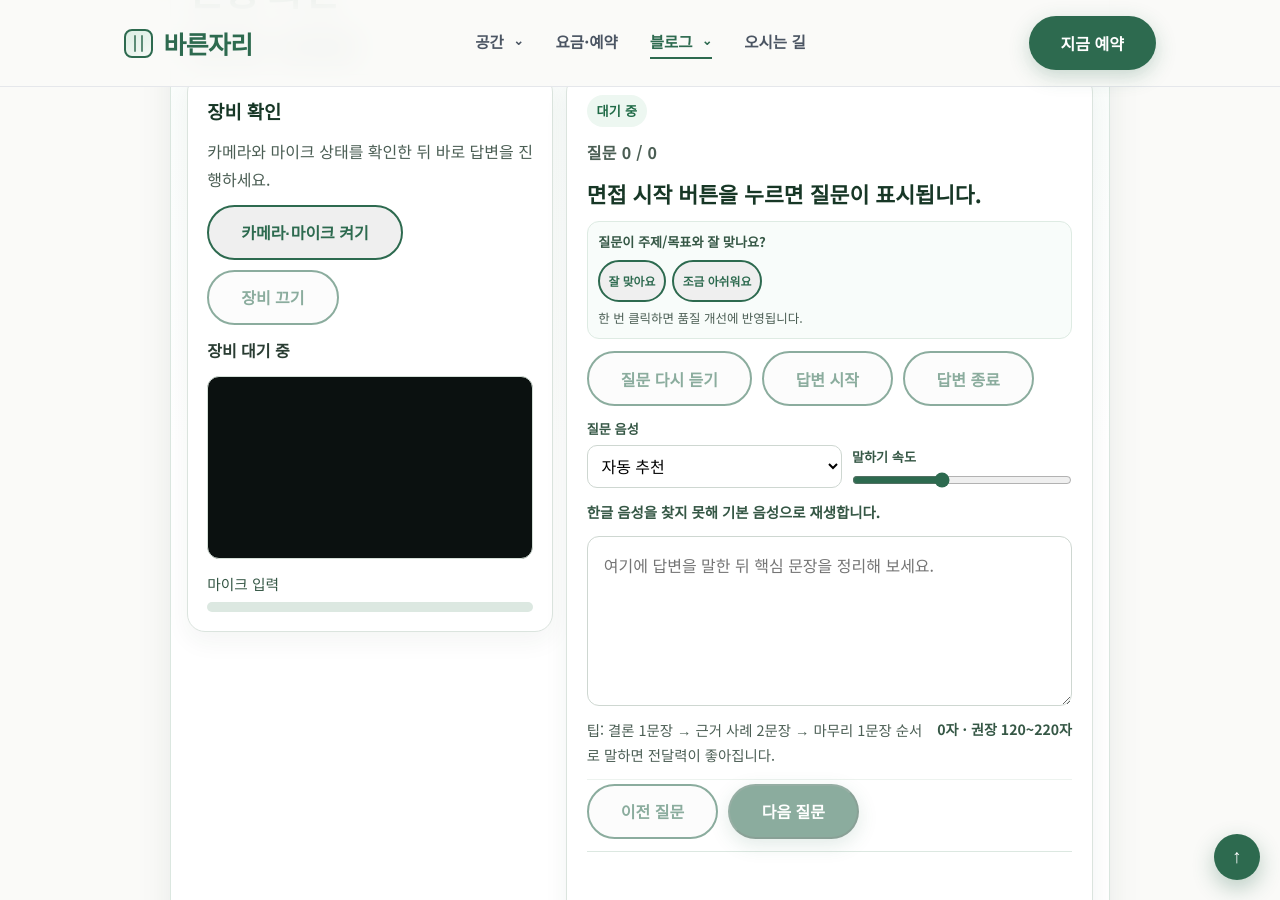
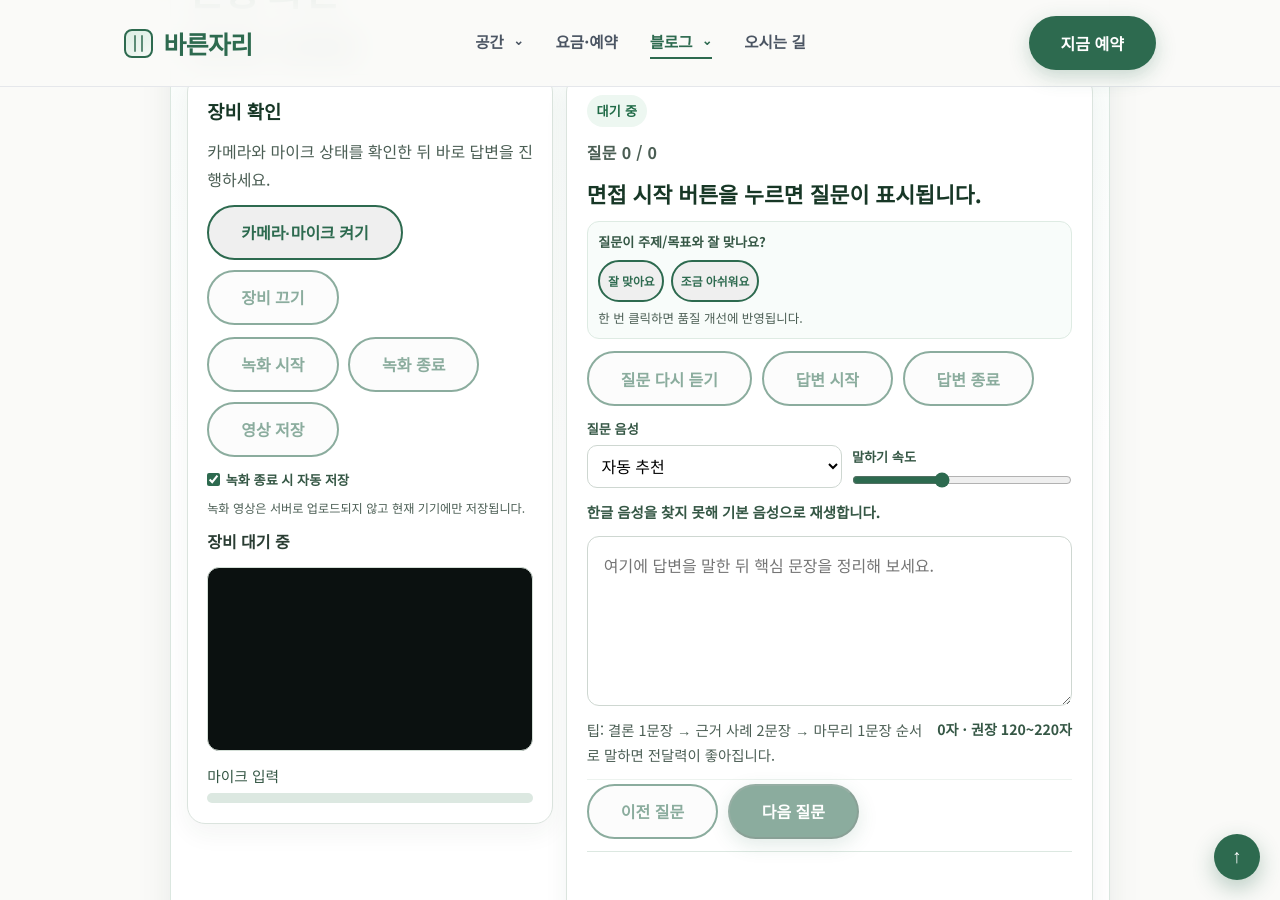
Before and after one commit to bareunspace/blog, a Jekyll site: the page built from ai-interview/index.html, in a window 1280 px wide and 900 px high, scrolled down 1330 px. Built offline with Jekyll 4.4.1, drawn with Linux system fonts in a browser that asks for light colours; some of the changed lines change nothing that is shown.

Commit message:
Add local-only video recording controls for interview demo

```diff
--- a/ai-interview/index.html
+++ b/ai-interview/index.html
@@ -93,6 +93,16 @@ script_version: 20260806-24
           <button type="button" class="btn-outline" data-aii-device-start>카메라·마이크 켜기</button>
           <button type="button" class="btn-outline" data-aii-device-stop disabled>장비 끄기</button>
         </div>
+        <div class="aii-actions">
+          <button type="button" class="btn-outline" data-aii-record-start disabled>녹화 시작</button>
+          <button type="button" class="btn-outline" data-aii-record-stop disabled>녹화 종료</button>
+          <button type="button" class="btn-outline" data-aii-record-download disabled>영상 저장</button>
+        </div>
+        <label class="aii-record-pref">
+          <input type="checkbox" data-aii-record-autosave checked />
+          녹화 종료 시 자동 저장
+        </label>
+        <p class="aii-record-note">녹화 영상은 서버로 업로드되지 않고 현재 기기에만 저장됩니다.</p>
         <p class="aii-device-status" data-aii-device-status>장비 대기 중</p>
         <video class="aii-video" data-aii-video playsinline autoplay muted></video>
         <div class="aii-meter-wrap" aria-label="마이크 입력 레벨">
@@ -231,6 +241,9 @@ script_version: 20260806-24
   .aii-device-copy { margin: 0; color: #4b5e54; }
   .aii-device-status { margin: 0; font-weight: 700; color: #2a3d33; }
   .aii-device-card .aii-actions { align-items: flex-start; }
+  .aii-record-pref { display: inline-flex; align-items: center; gap: .35rem; color: #355745; font-size: .82rem; font-weight: 600; }
+  .aii-record-pref input[type='checkbox'] { accent-color: #2d6a4f; }
+  .aii-record-note { margin: -0.2rem 0 0; color: #4b5e54; font-size: .76rem; line-height: 1.35; }
   .aii-video { width: 100%; max-width: 760px; border-radius: 12px; border: 1px solid #d4dfd7; background: #0b1110; aspect-ratio: 16 / 9; object-fit: cover; }
   .aii-meter-wrap { display: grid; gap: .35rem; color: #355745; font-size: .92rem; }
   .aii-meter-track { width: 100%; max-width: 760px; height: 10px; border-radius: 999px; background: #dce8e1; overflow: hidden; }
@@ -241,7 +254,7 @@ script_version: 20260806-24
   .aii-question-fit { border: 1px solid #deebe3; border-radius: 12px; padding: .55rem .65rem; background: #f8fcfa; display: grid; gap: .4rem; }
   .aii-question-fit-label { margin: 0; color: #355745; font-size: .82rem; font-weight: 700; }
   .aii-question-fit-actions { display: flex; gap: .42rem; flex-wrap: wrap; }
-  .aii-question-fit-actions .btn-outline { min-height: 30px; padding: .24rem .52rem; font-size: .74rem; }
+  .aii-question-fit-actions .btn-outline { min-height: 26px; padding: .16rem .48rem; font-size: .74rem; }
   .aii-question-fit-actions .btn-outline.is-selected { background: #1f6a46; color: #fff; border-color: #1f6a46; }
   .aii-question-fit-status { margin: 0; color: #4b5e54; font-size: .78rem; }
   .aii-voice-status { margin: 0; color: #355745; font-size: .9rem; font-weight: 700; }
@@ -392,11 +405,15 @@ script_version: 20260806-24
     const openWindowButton = document.querySelector('[data-aii-open-window]');
     const deviceStartButton = document.querySelector('[data-aii-device-start]');
     const deviceStopButton = document.querySelector('[data-aii-device-stop]');
+    const recordStartButton = document.querySelector('[data-aii-record-start]');
+    const recordStopButton = document.querySelector('[data-aii-record-stop]');
+    const recordDownloadButton = document.querySelector('[data-aii-record-download]');
+    const recordAutoSaveNode = document.querySelector('[data-aii-record-autosave]');
     const deviceStatusNode = document.querySelector('[data-aii-device-status]');
     const videoNode = document.querySelector('[data-aii-video]');
     const meterFillNode = document.querySelector('[data-aii-meter-fill]');
 
-    if (!form || !questionNode || !questionFitYesButton || !questionFitNoButton || !questionFitStatusNode || !progressNode || !answerNode || !nextButton || !prevButton || !resetButton || !speakQuestionButton || !answerStartButton || !answerStopButton || !voiceSelectNode || !voiceRateNode || !voiceStatusNode || !stageNode || !answerCountNode || !resultNode || !resultListNode || !restartButton || !feedbackNode || !feedbackStatusNode || !feedbackSummaryNode || !feedbackStrengthsNode || !feedbackImprovementsNode || !feedbackNextQuestionsNode || !feedbackQuestionReviewsNode || !scoreClarityNode || !scoreSpecificityNode || !scoreStructureNode || !scoreOverallNode || !practiceModeNode || !interviewTypeNode || !interviewTypeLabelNode || !companyLabelNode || !roleLabelNode || !companyInputNode || !roleInputNode || !focusToggleButton || !openWindowButton || !deviceStartButton || !deviceStopButton || !deviceStatusNode || !videoNode || !meterFillNode) {
+    if (!form || !questionNode || !questionFitYesButton || !questionFitNoButton || !questionFitStatusNode || !progressNode || !answerNode || !nextButton || !prevButton || !resetButton || !speakQuestionButton || !answerStartButton || !answerStopButton || !voiceSelectNode || !voiceRateNode || !voiceStatusNode || !stageNode || !answerCountNode || !resultNode || !resultListNode || !restartButton || !feedbackNode || !feedbackStatusNode || !feedbackSummaryNode || !feedbackStrengthsNode || !feedbackImprovementsNode || !feedbackNextQuestionsNode || !feedbackQuestionReviewsNode || !scoreClarityNode || !scoreSpecificityNode || !scoreStructureNode || !scoreOverallNode || !practiceModeNode || !interviewTypeNode || !interviewTypeLabelNode || !companyLabelNode || !roleLabelNode || !companyInputNode || !roleInputNode || !focusToggleButton || !openWindowButton || !deviceStartButton || !deviceStopButton || !recordStartButton || !recordStopButton || !recordDownloadButton || !recordAutoSaveNode || !deviceStatusNode || !videoNode || !meterFillNode) {
       return;
     }
 
@@ -641,6 +658,9 @@ script_version: 20260806-24
       index: -1
     };
     let mediaStream = null;
+    let mediaRecorder = null;
+    let recordingChunks = [];
+    let recordedBlob = null;
     let audioContext = null;
     let analyserNode = null;
     let meterAnimation = null;
@@ -697,6 +717,98 @@ script_version: 20260806-24
 
     const setDeviceStatus = (message) => {
       deviceStatusNode.textContent = message;
+    };
+
+    const getRecordingMimeType = () => {
+      if (typeof MediaRecorder === 'undefined' || typeof MediaRecorder.isTypeSupported !== 'function') {
+        return '';
+      }
+      const candidates = [
+        'video/webm;codecs=vp9,opus',
+        'video/webm;codecs=vp8,opus',
+        'video/webm',
+        'video/mp4'
+      ];
+      return candidates.find((type) => MediaRecorder.isTypeSupported(type)) || '';
+    };
+
+    const updateRecordingButtons = () => {
+      const hasStream = Boolean(mediaStream);
+      const isRecording = Boolean(mediaRecorder && mediaRecorder.state === 'recording');
+      recordStartButton.disabled = !hasStream || isRecording;
+      recordStopButton.disabled = !hasStream || !isRecording;
+      recordDownloadButton.disabled = !(recordedBlob instanceof Blob);
+    };
+
+    const downloadRecordedVideo = () => {
+      if (!(recordedBlob instanceof Blob)) {
+        return;
+      }
+      const ext = recordedBlob.type.includes('mp4') ? 'mp4' : 'webm';
+      const stamp = new Date().toISOString().replace(/[:.]/g, '-');
+      const fileName = `ai-interview-recording-${stamp}.${ext}`;
+      const url = URL.createObjectURL(recordedBlob);
+      const anchor = document.createElement('a');
+      anchor.href = url;
+      anchor.download = fileName;
+      document.body.appendChild(anchor);
+      anchor.click();
+      document.body.removeChild(anchor);
+      window.setTimeout(() => URL.revokeObjectURL(url), 1500);
+    };
+
+    const stopRecording = () => {
+      if (!mediaRecorder || mediaRecorder.state !== 'recording') {
+        return;
+      }
+      mediaRecorder.stop();
+      setDeviceStatus('녹화를 종료하는 중입니다...');
+      updateRecordingButtons();
+    };
+
+    const startRecording = () => {
+      if (!mediaStream || (mediaRecorder && mediaRecorder.state === 'recording')) {
+        return;
+      }
+      if (typeof MediaRecorder === 'undefined') {
+        setDeviceStatus('이 브라우저는 영상 녹화를 지원하지 않습니다.');
+        return;
+      }
+
+      try {
+        recordedBlob = null;
+        recordingChunks = [];
+        const mimeType = getRecordingMimeType();
+        mediaRecorder = mimeType
+          ? new MediaRecorder(mediaStream, { mimeType })
+          : new MediaRecorder(mediaStream);
+
+        mediaRecorder.ondataavailable = (event) => {
+          if (event.data && event.data.size > 0) {
+            recordingChunks.push(event.data);
+          }
+        };
+        mediaRecorder.onstop = () => {
+          recordedBlob = recordingChunks.length > 0
+            ? new Blob(recordingChunks, { type: mediaRecorder?.mimeType || 'video/webm' })
+            : null;
+          recordingChunks = [];
+          setDeviceStatus(recordedBlob ? '녹화가 완료되었습니다. 저장 버튼으로 다운로드하세요.' : '녹화 데이터가 없어 저장할 수 없습니다.');
+          updateRecordingButtons();
+          if (recordedBlob && recordAutoSaveNode.checked) {
+            downloadRecordedVideo();
+          }
+        };
+
+        mediaRecorder.start(200);
+        setDeviceStatus('녹화 중... 면접 화면이 로컬 영상으로 저장됩니다.');
+        updateRecordingButtons();
+      } catch (_error) {
+        setDeviceStatus('녹화를 시작하지 못했습니다. 브라우저 권한/코덱을 확인해 주세요.');
+        mediaRecorder = null;
+        recordingChunks = [];
+        updateRecordingButtons();
+      }
     };
 
     const setVoiceStatus = (message) => {
@@ -1922,6 +2034,12 @@ script_version: 20260806-24
     };
 
     const stopDevice = () => {
+      if (mediaRecorder && mediaRecorder.state === 'recording') {
+        mediaRecorder.stop();
+      }
+      mediaRecorder = null;
+      recordingChunks = [];
+      recordedBlob = null;
       if (meterAnimation) {
         cancelAnimationFrame(meterAnimation);
         meterAnimation = null;
@@ -1940,6 +2058,7 @@ script_version: 20260806-24
       deviceStartButton.disabled = false;
       deviceStopButton.disabled = true;
       setDeviceStatus('장비 대기 중');
+      updateRecordingButtons();
     };
 
     const startMeter = () => {
@@ -1991,6 +2110,7 @@ script_version: 20260806-24
         deviceStartButton.disabled = true;
         deviceStopButton.disabled = false;
         setDeviceStatus('카메라·마이크 연결 완료');
+        updateRecordingButtons();
       } catch (error) {
         stopDevice();
         setDeviceStatus('장비 권한이 필요합니다. 브라우저에서 카메라/마이크를 허용해 주세요.');
@@ -2336,6 +2456,9 @@ script_version: 20260806-24
 
     deviceStartButton.addEventListener('click', startDevice);
     deviceStopButton.addEventListener('click', stopDevice);
+    recordStartButton.addEventListener('click', startRecording);
+    recordStopButton.addEventListener('click', stopRecording);
+    recordDownloadButton.addEventListener('click', downloadRecordedVideo);
     window.addEventListener('beforeunload', () => {
       stopAnswerListening();
       if (window.speechSynthesis) {
@@ -2361,6 +2484,7 @@ script_version: 20260806-24
     renderInterviewTypeOptionsByMode('인성면접');
     syncSetupFieldByMode();
     renderVoiceOptions();
+    updateRecordingButtons();
     restoreSetupDraft();
 
     syncView();
```
